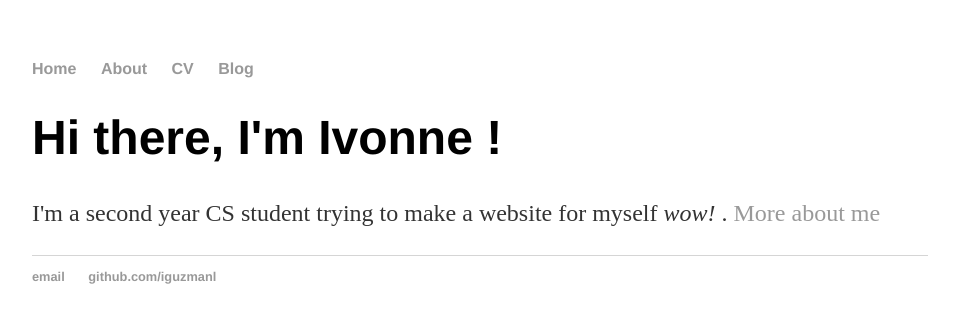
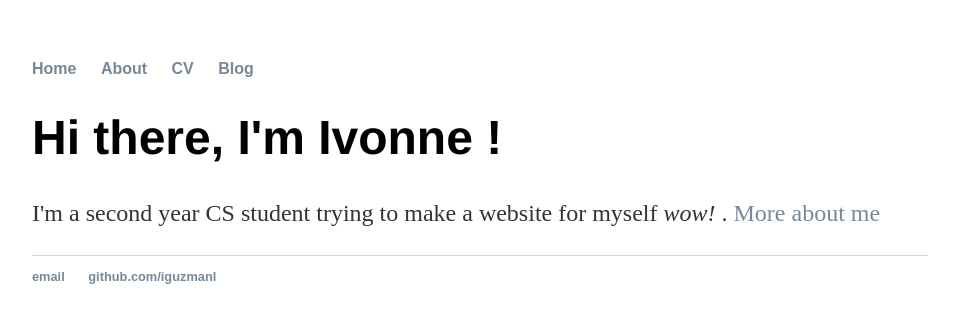
Before and after one commit to iguzmanl/iguzmanl.github.io, a Jekyll site: the page built from index.html, in a window 1280 px wide. Shown: the top 323 px of the page, without its empty margins (160-1119 px from the left). Built offline with Jekyll 4.4.1, drawn with Linux system fonts in a browser that asks for light colours.

Commit message:
Update main.css

```diff
--- a/css/main.css
+++ b/css/main.css
@@ -3,7 +3,7 @@
     width: 70%;
 }
 nav ul, footer ul {
-    font-family:'Helvetica', 'Arial', 'Sans-Serif';
+    font-family:'Avenir', 'Arial', 'Sans-Serif';
     padding: 0px;
     list-style: none;
     font-weight: bold;
@@ -14,7 +14,7 @@
 }
 a {
     text-decoration: none;
-    color: #999;
+    color: #778899;
 }
 a:hover {
     text-decoration: underline;
```
